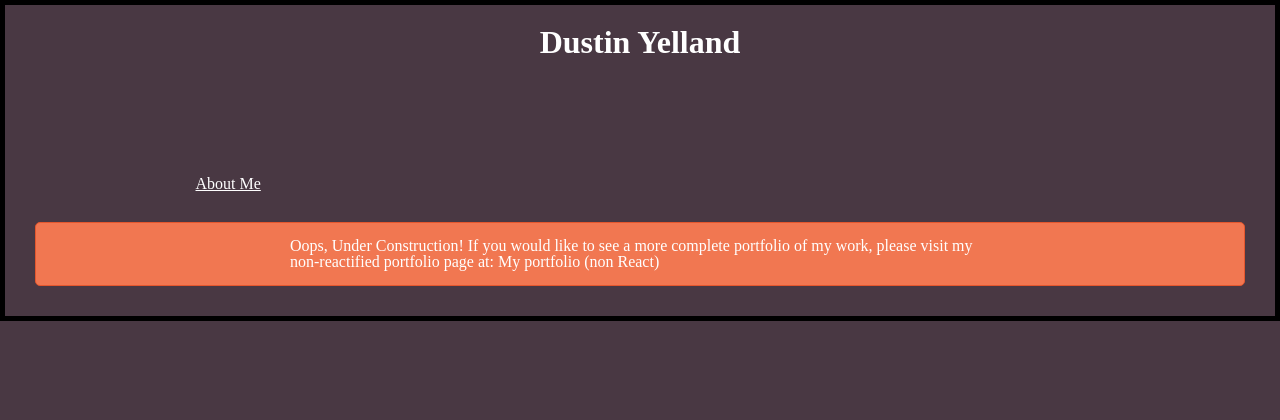
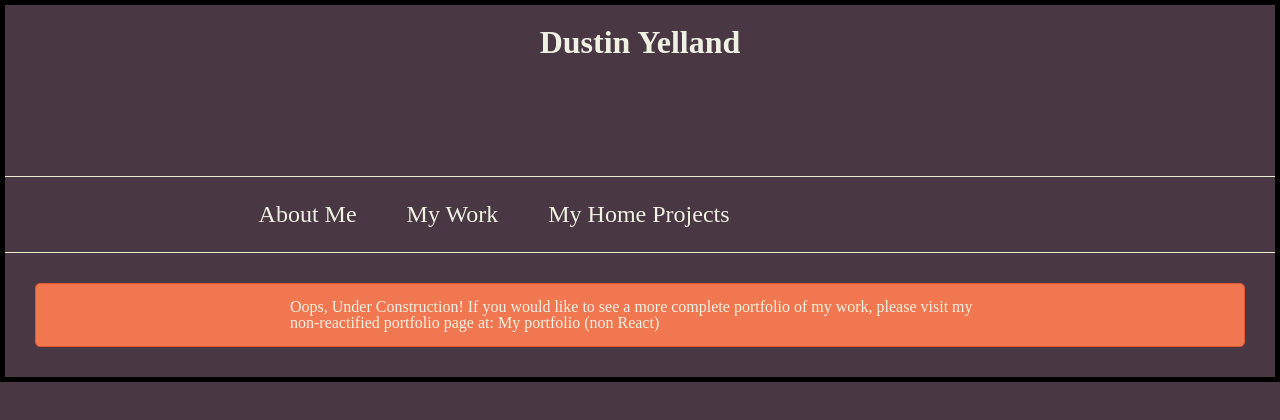
Before and after one commit to dustinyschild/my_portfolio_react, a React app: page / in a window 1280 px wide. Shown: the top 420 px of the page. Built offline with nearby package versions, Linux system fonts and the light colour scheme; the HTML template or start-up script is replaced by a standard one.

Commit message:
built out nav component and styling

```diff
--- a/src/components/MainNav.js
+++ b/src/components/MainNav.js
@@ -1,14 +1,26 @@
 import './_MainNav.scss';
 import React, { Component } from 'react';
 import { Link } from 'react-router-dom';
-import { ABOUT_ME_ROUTE } from '../constants/routes';
+import { NOT_IMPLEMENTED, ABOUT_ME_ROUTE } from '../constants/routes';
 
 const MainNav = ()  => {
   return (
     <div className='main-nav'>
-      <Link to={ABOUT_ME_ROUTE}>
-        About Me
-      </Link>
+      <div className='main-nav__tab'>
+        <Link to={NOT_IMPLEMENTED}>{/* Change route */}
+          About Me
+        </Link>
+      </div>
+      <div className='main-nav__tab'>
+        <Link to={NOT_IMPLEMENTED}>{/* Change route */}
+          My Work
+        </Link>
+      </div>
+      <div className='main-nav__tab'>
+        <Link to={NOT_IMPLEMENTED}>{/* Change route */}
+          My Home Projects
+        </Link>
+      </div>
     </div>
   );
 };
--- a/src/components/_MainNav.scss
+++ b/src/components/_MainNav.scss
@@ -1,3 +1,23 @@
 .main-nav {
-  margin-left: 15%
+  padding-left: 18%;
+  height: 75px;
+  border-top: solid 1.5px #EAEFD3;
+  border-bottom: solid 1.5px #EAEFD3;
+
+  &__tab {
+    text-align: center;
+    display: inline-block;
+    font-size: 1.5em;
+    padding: 25px;
+  }
+
+  &__tab:hover {
+      border-bottom: #EAEFD3;
+      background-color: #EAEFD3;
+      color: #493843
+    }
+
+  a {
+    text-decoration: none;
+  }
 }
--- a/src/style/base.scss
+++ b/src/style/base.scss
@@ -13,7 +13,7 @@ body {
   font-family: 'Zilla Slab', serif;
   border:#EAEFD3 solid 8px;
   margin: auto;
-  color: white;
+  color: rgb(239, 241, 226);
 }
 
 .projectscontainer a {
```
